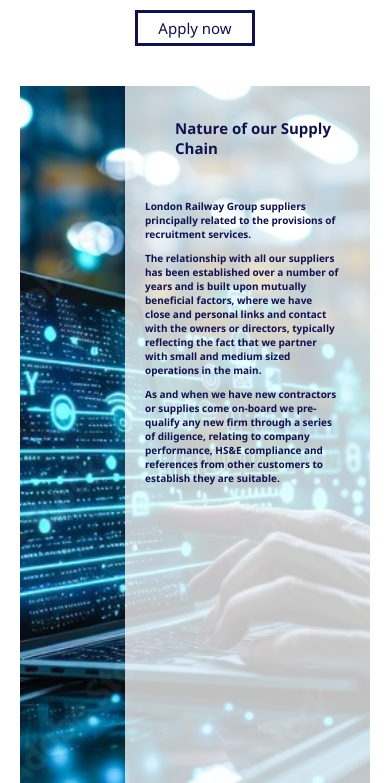
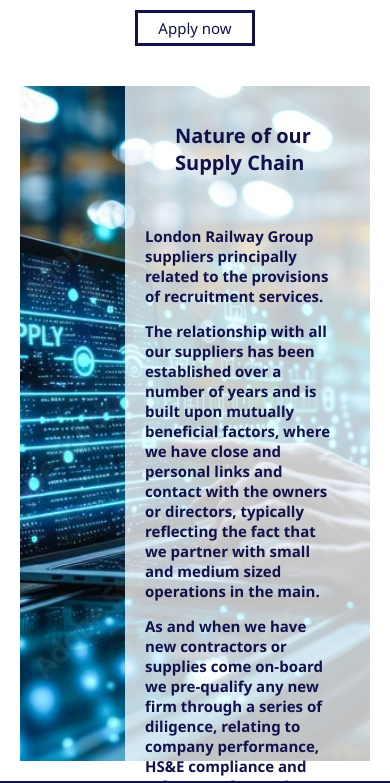
Before and after one commit to amnashahid31/LRG_website, a plain HTML site: page index.html in a window 390 px wide. Shown: the part 1035-1818 px from the top of the page. Drawn offline with nearby package versions, Linux system fonts and the light colour scheme.

Commit message:
Updated CSS

```diff
--- a/style.css
+++ b/style.css
@@ -451,12 +451,12 @@
     }
 
     .text-overlay h1{
-        font-size: 15px;
+        font-size: 20px;
         text-align: left;
     }
 
     .text-overlay p{
-        font-size: 10px;
+        font-size: 15px;
         padding-left: 0;
         padding-right: 0;
     }
@@ -464,7 +464,7 @@
     .image-cover-section {
         position: relative;
         width: 100%;
-        height: 95vh;
+        height: 80vh;
         overflow: hidden;
         padding-bottom: 20px;
     }
```
